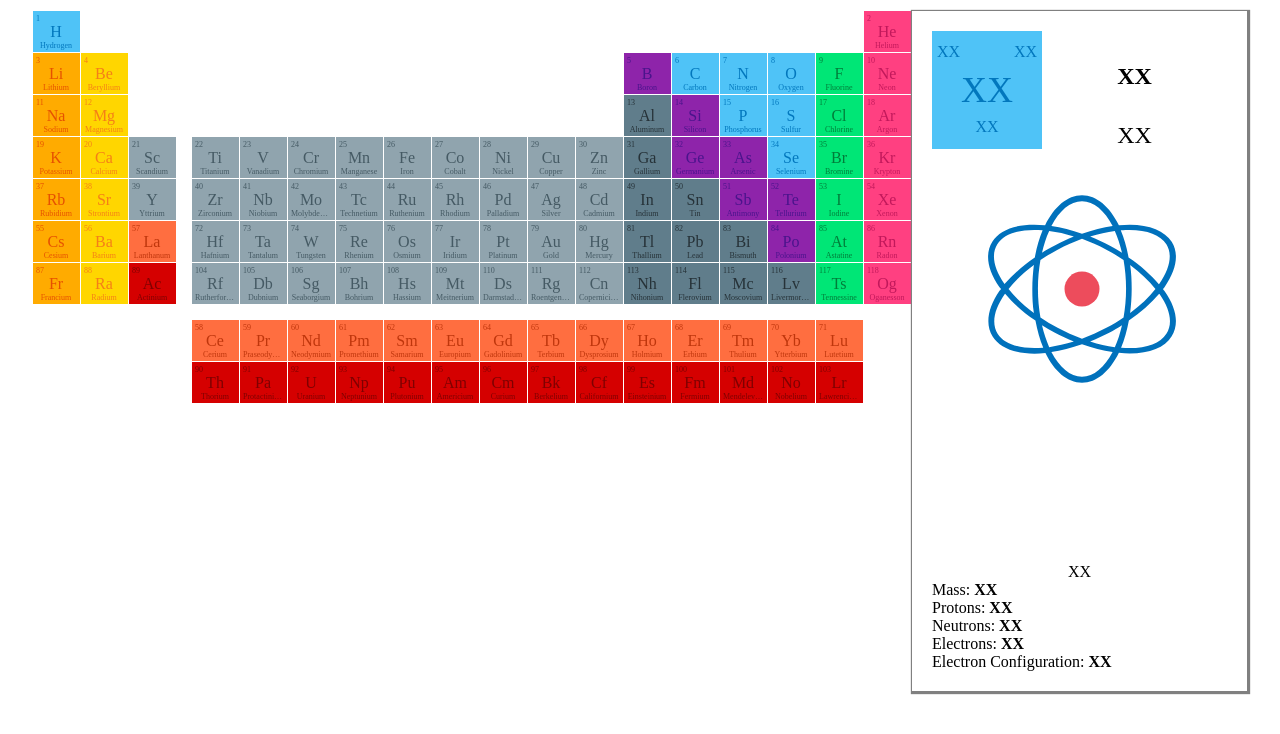
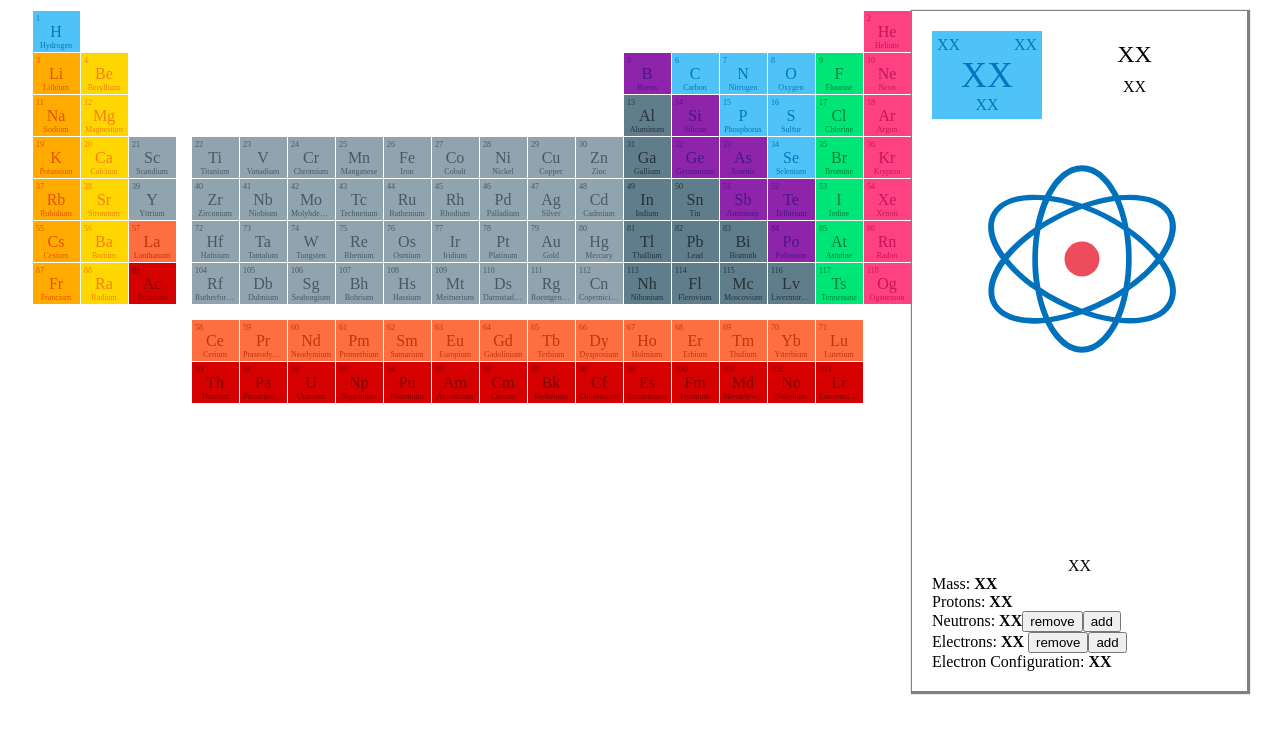
Before and after one commit to jgarnie/PeriodicTable, a React (Vite) app: page / in a window 1280 px wide. Shown: the top 734 px of the page. Built offline with nearby package versions, Linux system fonts and the light colour scheme.

Commit message:
functionality about radiocctive stuff

```diff
--- a/src/AtomCard.jsx
+++ b/src/AtomCard.jsx
@@ -1,7 +1,8 @@
-import React from 'react';
+import React, { useEffect, useState } from 'react';
 import styled from 'styled-components';
 import Atom from './Atom';
 import { useAtomicContext } from './context/ElementContext';
+import RadioactiveIcon from './RadioactiveIcon';
 
 const StyledCardWrapper = styled.div`
   padding: 20px;
@@ -29,7 +30,6 @@ const StyledSumaryHeader = styled.div`
   justify-content: space-between;
 `;
 const StyledHeaderName = styled.div`
-  font-size: 24px;
   width: 100%;
   display: flex;
   flex-direction: column;
@@ -39,6 +39,16 @@ const StyledHeaderName = styled.div`
 const StyledSummarySymbol = styled.div`
   font-size: 36px;
   text-align: center;
+  position: relative;
+  & span {
+    font-size: 16px;
+    position: absolute;
+    top: 0;
+  }
+`;
+const StyledTitleTop = styled.div`
+  font-size: 24px;
+  padding: 10px 0px;
 `;
 const StyledSummaryName = styled.div`
   text-align: center;
@@ -51,7 +61,61 @@ const StyledTitle = styled.div`
 const StyledFooter = styled.div``;
 
 const AtomCard = () => {
-  const { atom } = useAtomicContext();
+  const [electronsChange, setElectronsChange] = useState(0);
+  const [neutronsChange, setNeutronsChange] = useState(0);
+  const [originalAtom, setOriginalAtom] = useState({});
+
+  const { atom, setAtom } = useAtomicContext();
+
+  useEffect(() => {
+    if (originalAtom?.number && originalAtom.number === atom.number) {
+      return;
+    }
+    setOriginalAtom(atom);
+  }, [atom]);
+
+  const removeElectron = () => {
+    if (atom.electrons > 0) {
+      const newAtom = { ...atom, electrons: atom.electrons - 1 };
+      setAtom(newAtom);
+      setElectronsChange(electronsChange - 1);
+    }
+  };
+
+  const addElectron = () => {
+    const newAtom = { ...atom, electrons: atom.electrons + 1 };
+    setAtom(newAtom);
+    setElectronsChange(electronsChange + 1);
+  };
+
+  const removeNeutron = () => {
+    if (atom.neutrons > 0) {
+      const newAtom = { ...atom, neutrons: atom.neutrons - 1 };
+      setAtom(newAtom);
+      setNeutronsChange(neutronsChange - 1);
+    }
+  };
+
+  const addNeutron = () => {
+    const newAtom = { ...atom, neutrons: atom.neutrons + 1 };
+    setAtom(newAtom);
+    setNeutronsChange(neutronsChange + 1);
+  };
+
+  const isRadioactive = () => {
+    if (atom.protons > 83) {
+      return true;
+    }
+    const stability = atom.neutrons / atom.protons;
+    if (atom.protons > 20) {
+      if (stability > 1.5 || stability < 1.2) {
+        return true;
+      }
+      return false;
+    }
+    if (stability > 1.1 || stability < 0.9) return true;
+    return false;
+  };
 
   return (
     <StyledCardWrapper>
@@ -61,13 +125,36 @@ const AtomCard = () => {
             <div>{atom.number || 'XX'}</div>
             <div>{atom.atomic_mass || 'XX'}</div>
           </StyledSumaryHeader>
-          <StyledSummarySymbol>{atom.symbol || 'XX'}</StyledSummarySymbol>
+          <StyledSummarySymbol>
+            {atom.symbol || 'XX'}{' '}
+            {electronsChange !== 0 && (
+              <span>
+                {Math.abs(electronsChange)}
+                {electronsChange > 0 ? '+' : '-'}
+              </span>
+            )}
+          </StyledSummarySymbol>
           <StyledSummaryName>{atom.name || 'XX'}</StyledSummaryName>
         </StyledSumary>
         <StyledHeaderName>
-          <h4>{atom.name || 'XX'}</h4>
+          {electronsChange !== 0
+            ? electronsChange > 0
+              ? 'cation'
+              : 'ion'
+            : ''}
+          <StyledTitleTop>
+            {atom.name || 'XX'}
+            {neutronsChange !== 0 ? (
+              <span>
+                -{originalAtom.protons + originalAtom.neutrons + neutronsChange}
+              </span>
+            ) : (
+              ''
+            )}
+          </StyledTitleTop>
           <div>{atom.category || 'XX'}</div>
         </StyledHeaderName>
+        {isRadioactive() && <RadioactiveIcon />}
       </StyledHeader>
       <Atom />
       <StyledTitle>{atom.name || 'XX'}</StyledTitle>
@@ -80,9 +167,13 @@ const AtomCard = () => {
         </div>
         <div>
           Neutrons: <b>{atom.neutrons || 'XX'}</b>
+          <button onClick={removeNeutron}>remove</button>
+          <button onClick={addNeutron}>add</button>
         </div>
         <div>
           Electrons: <b>{atom.electrons || 'XX'}</b>{' '}
+          <button onClick={removeElectron}>remove</button>
+          <button onClick={addElectron}>add</button>
         </div>
         <div>
           Electron Configuration: <b>{atom.electron_configuration || 'XX'}</b>{' '}
--- a/src/AtomPlaceholder.jsx
+++ b/src/AtomPlaceholder.jsx
@@ -15,10 +15,8 @@ const AtomPlaceholder = () => {
         height="200px"
         viewBox="0 0 64 64"
         xmlns="http://www.w3.org/2000/svg"
-        xmlns:xlink="http://www.w3.org/1999/xlink"
         aria-hidden="true"
         role="img"
-        class="iconify iconify--emojione"
         preserveAspectRatio="xMidYMid meet"
       >
         <path
--- a/src/PeriodicTable.jsx
+++ b/src/PeriodicTable.jsx
@@ -56,30 +56,30 @@ const PeriodicTable = () => {
   return (
     <StyledPeriodicTable>
       <StyledLeftGroup>
-        {LEFT_SIDE.map((elCol) => (
-          <StyledLeftColumn>
+        {LEFT_SIDE.map((elCol, index) => (
+          <StyledLeftColumn key={`${index}'left'`}>
             {elCol.map((element) => (
-              <Button atomData={element} />
+              <Button key={element.symbol} atomData={element} />
             ))}
           </StyledLeftColumn>
         ))}
       </StyledLeftGroup>
 
       <StyledRigthGroup>
-        {RIGHT_SIDE.map((elColRight) => (
-          <StyledRightColumn>
+        {RIGHT_SIDE.map((elColRight, index) => (
+          <StyledRightColumn key={`${index}'right'`}>
             {elColRight.map((element) => (
-              <Button atomData={element} />
+              <Button key={element.symbol} atomData={element} />
             ))}
           </StyledRightColumn>
         ))}
       </StyledRigthGroup>
 
       <StyledBottomGroup>
-        {BOTTOM.map((elCol) => (
-          <StyledBottomRow>
+        {BOTTOM.map((elCol, index) => (
+          <StyledBottomRow key={`${index}'bottom'`}>
             {elCol.map((element) => (
-              <Button atomData={element} />
+              <Button key={element.symbol} atomData={element} />
             ))}
           </StyledBottomRow>
         ))}
--- /dev/null
+++ b/src/RadioactiveIcon.jsx
@@ -0,0 +1,43 @@
+import React from 'react';
+
+const RadioactiveIcon = () => {
+  return (
+    <svg
+      width="24px"
+      height="24px"
+      viewBox="0 0 128 128"
+      xmlns="http://www.w3.org/2000/svg"
+      aria-hidden="true"
+      role="img"
+      preserveAspectRatio="xMidYMid meet"
+    >
+      <circle cx="64.46" cy="63.96" r="60" fill="#f2a600"></circle>
+      <circle cx="60.56" cy="63.06" r="56.1" fill="#ffcc32"></circle>
+      <path
+        d="M76.96 64.36h32.7a1.88 1.88 0 0 0 1.8-1.9a46.921 46.921 0 0 0-21.8-37.8c-.83-.53-1.94-.28-2.47.55c-.01.02-.02.03-.03.05l-16.5 28.3c-.46.78-.24 1.78.5 2.3c2.16 1.75 3.59 4.25 4 7c.15.87.91 1.51 1.8 1.5z"
+        fill="#000000"
+      ></path>
+      <path
+        d="M64.46 75.16c-1.4-.01-2.79-.29-4.1-.8a1.78 1.78 0 0 0-2.2.8l-16.3 28.3c-.5.87-.2 1.98.67 2.48c.01.01.02.01.03.02a47.328 47.328 0 0 0 21.9 5.4c7.6.04 15.1-1.82 21.8-5.4c.88-.49 1.2-1.59.72-2.47c-.01-.01-.01-.02-.02-.03l-16.3-28.3a1.78 1.78 0 0 0-2.2-.8c-1.27.53-2.63.8-4 .8z"
+        fill="#000000"
+      ></path>
+      <circle cx="64.46" cy="64.36" r="7.2" fill="#000000"></circle>
+      <path
+        d="M24.46 29.66c4.5-7.1 14.1-13 24.1-14.8c2.5-.4 5-.6 7.1.2c1.6.6 2.9 2.1 2 3.8c-.7 1.4-2.6 2-4.1 2.5a44.64 44.64 0 0 0-23 17.4c-2 3-5 11.3-8.7 9.2c-3.9-2.3-3.1-9.5 2.6-18.3z"
+        opacity=".65"
+        fill="#fff170"
+      ></path>
+      <path
+        d="M58.26 53.46l-16.4-28.2a1.817 1.817 0 0 0-2.49-.61l-.01.01a47.28 47.28 0 0 0-21.9 37.8a1.88 1.88 0 0 0 1.8 1.9h32.7c.88 0 1.64-.63 1.8-1.5c.41-2.75 1.84-5.25 4-7c.69-.59.9-1.58.5-2.4z"
+        fill="#000000"
+      ></path>
+      <path
+        d="M24.46 29.66c4.5-7.1 14.1-13 24.1-14.8c2.5-.4 5-.6 7.1.2c1.6.6 2.9 2.1 2 3.8c-.7 1.4-2.6 2-4.1 2.5a44.64 44.64 0 0 0-23 17.4c-2 3-5 11.3-8.7 9.2c-3.9-2.3-3.1-9.5 2.6-18.3z"
+        opacity=".3"
+        fill="#ffffff"
+      ></path>
+    </svg>
+  );
+};
+
+export default RadioactiveIcon;
```
